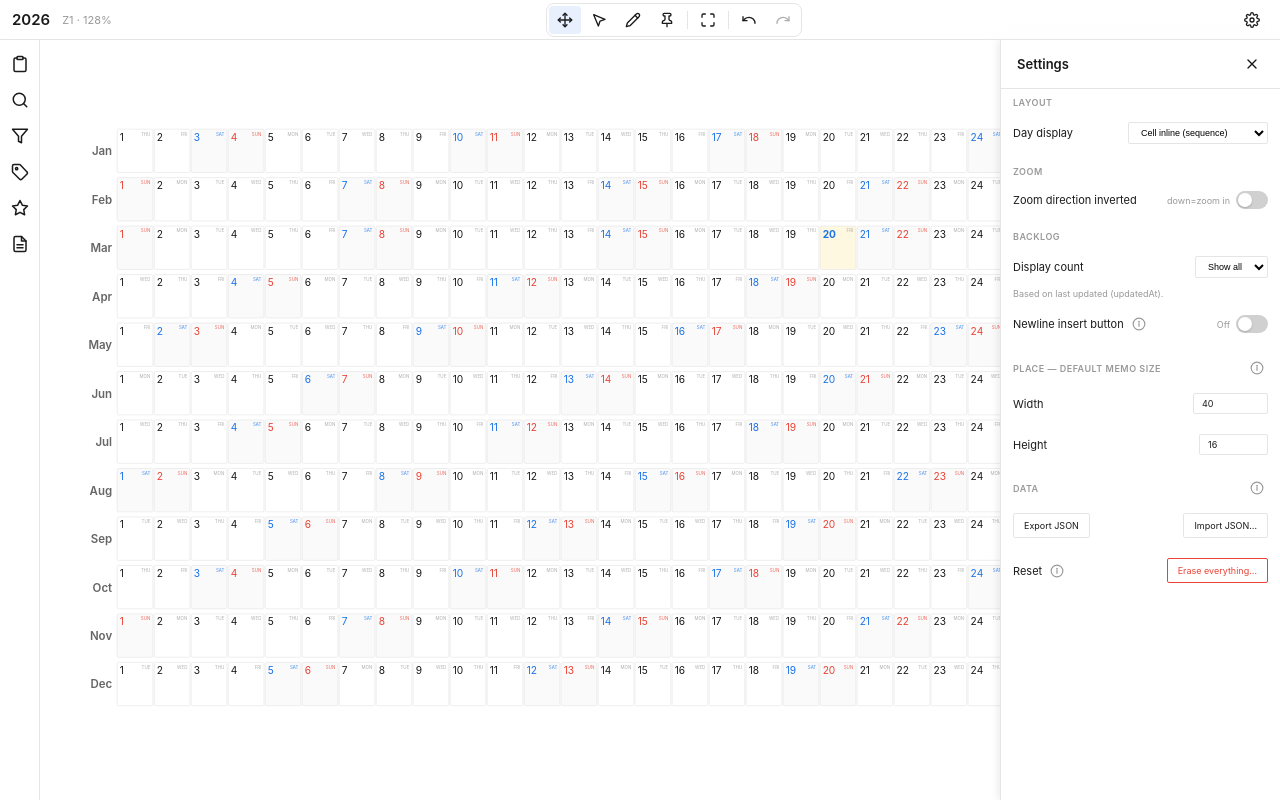
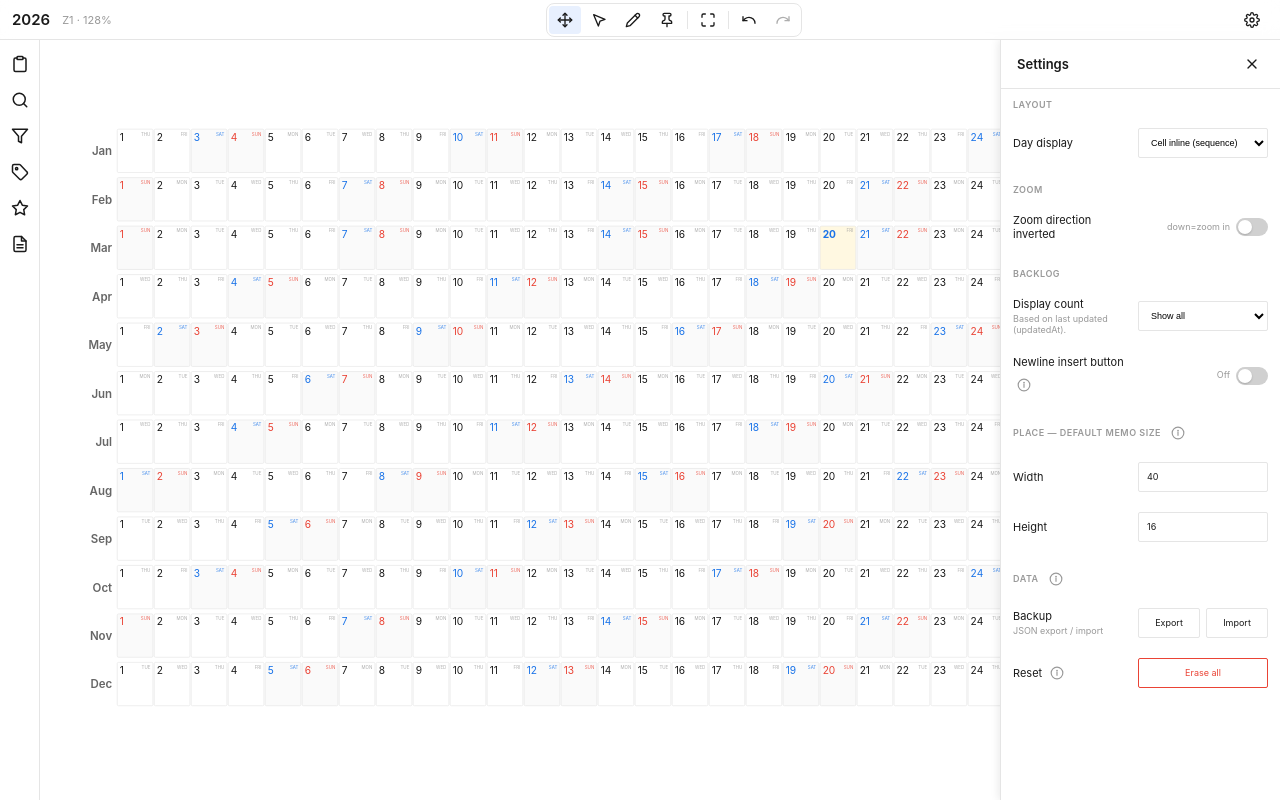
Before and after one commit to chococobyeol/anniary, a React (Vite) app: page / in a window 1280 px wide. Both pictures are taken after a click on the button 1251 px from the left and 19 px from the top of the page. Built offline with nearby package versions, Linux system fonts and the light colour scheme.

Commit message:
설정창 정렬 수정

```diff
--- a/src/components/panels/SettingsPanel.css
+++ b/src/components/panels/SettingsPanel.css
@@ -1,4 +1,5 @@
 .settings-panel {
+  --settings-control-width: 130px;
   display: flex;
   flex-direction: column;
   gap: 16px;
@@ -7,20 +8,19 @@
 .settings-section {
   display: flex;
   flex-direction: column;
-  gap: 8px;
+  gap: 4px;
 }
 
 .settings-section-heading {
   display: flex;
   align-items: center;
+  flex-wrap: wrap;
   gap: 6px;
-  padding: 0 4px;
+  padding: 2px 4px 6px;
 }
 
 .settings-section-heading .settings-section-title {
   padding: 0;
-  flex: 1;
-  min-width: 0;
 }
 
 .settings-section-title {
@@ -29,58 +29,124 @@
   text-transform: uppercase;
   color: var(--text-muted);
   letter-spacing: 0.5px;
-  padding: 0 4px;
+  padding: 2px 4px 6px;
 }
 
 .settings-row {
-  display: flex;
+  display: grid;
+  grid-template-columns: minmax(0, 1fr) var(--settings-control-width);
   align-items: center;
-  justify-content: space-between;
-  gap: 8px;
-  padding: 6px 4px;
+  column-gap: 12px;
+  row-gap: 4px;
+  padding: 8px 4px;
   border-radius: var(--radius-sm);
+  min-height: 36px;
+  box-sizing: border-box;
 }
 
 .settings-row:hover {
   background: var(--bg-cell-hover);
 }
 
+.settings-label-col {
+  min-width: 0;
+  display: flex;
+  flex-direction: column;
+  gap: 2px;
+  justify-content: center;
+}
+
 .settings-label {
   font-size: var(--font-size-sm);
   color: var(--text-primary);
-  flex-shrink: 0;
+  line-height: 1.3;
 }
 
 .settings-label--with-help {
   display: inline-flex;
   align-items: center;
   gap: 4px;
+  flex-wrap: wrap;
 }
 
-.settings-select {
-  padding: 4px 8px;
+.settings-hint-sub {
+  font-size: var(--font-size-xs);
+  color: var(--text-muted);
+  line-height: 1.25;
+}
+
+.settings-control {
+  display: flex;
+  flex-direction: column;
+  align-items: stretch;
+  justify-content: center;
+  width: 100%;
+  min-width: 0;
+}
+
+.settings-control--toggle {
+  flex-direction: row;
+  align-items: center;
+  justify-content: flex-end;
+  flex-wrap: wrap;
+  gap: 6px;
+}
+
+.settings-input,
+.settings-btn {
+  padding: 6px 8px;
   border: 1px solid var(--border-light);
   border-radius: var(--radius-sm);
   font-size: var(--font-size-xs);
   background: var(--bg-cell);
-  max-width: 140px;
+  box-sizing: border-box;
+  width: 100%;
+  min-height: 30px;
+}
+
+.settings-btn {
+  cursor: pointer;
+  text-align: center;
+  font-family: inherit;
+}
+
+.settings-btn:disabled {
+  opacity: 0.55;
+  cursor: not-allowed;
+}
+
+.settings-btn-pair {
+  display: flex;
+  gap: 6px;
+  width: 100%;
+}
+
+.settings-btn-pair .settings-btn {
+  flex: 1;
+  min-width: 0;
+  padding-left: 4px;
+  padding-right: 4px;
+}
+
+.settings-hint-inline {
+  flex: 1 1 auto;
+  min-width: 0;
+  font-size: var(--font-size-xs);
+  color: var(--text-muted);
+  line-height: 1.2;
+  text-align: right;
 }
 
 .settings-toggle-wrap {
-  display: flex;
-  align-items: center;
-  gap: 6px;
+  flex-shrink: 0;
 }
 
-.settings-hint,
 .settings-hint-block {
   font-size: var(--font-size-xs);
   color: var(--text-muted);
-}
-
-.settings-hint-block {
-  padding: 0 4px;
-  margin-top: -4px;
+  padding: 0 4px 2px;
+  margin: 0;
+  line-height: 1.3;
 }
 
 .settings-toggle {
@@ -109,7 +175,7 @@
   top: 2px;
   left: 2px;
   transition: transform var(--transition-fast);
-  box-shadow: 0 1px 2px rgba(0,0,0,0.2);
+  box-shadow: 0 1px 2px rgba(0, 0, 0, 0.2);
 }
 
 .settings-toggle.active .settings-toggle-thumb {
--- a/src/components/panels/SettingsPanel.tsx
+++ b/src/components/panels/SettingsPanel.tsx
@@ -40,29 +40,36 @@ export function SettingsPanel() {
       <div className="settings-section">
         <div className="settings-section-title">Layout</div>
 
-        <label className="settings-row">
+        <div className="settings-row">
+          <div className="settings-label-col">
             <span className="settings-label">Day display</span>
+          </div>
+          <div className="settings-control">
             <select
-            className="settings-select"
+              className="settings-input"
               value={settings.dayLayout}
               onChange={e => updateSettings({ dayLayout: e.target.value as DayLayout })}
             >
               <option value="linear">Cell inline (sequence)</option>
               <option value="weekday-aligned">Top header (weekday aligned)</option>
             </select>
-        </label>
+          </div>
+        </div>
       </div>
 
       <div className="settings-section">
         <div className="settings-section-title">Zoom</div>
 
-        <label className="settings-row">
+        <div className="settings-row">
+          <div className="settings-label-col">
             <span className="settings-label">Zoom direction inverted</span>
-          <div className="settings-toggle-wrap">
-            <span className="settings-hint">
+          </div>
+          <div className="settings-control settings-control--toggle">
+            <span className="settings-hint-inline">
               {settings.zoomInverted ? 'down=zoom out' : 'down=zoom in'}
             </span>
             <button
+              type="button"
               className={`settings-toggle ${settings.zoomInverted ? 'active' : ''}`}
               onClick={() => updateSettings({ zoomInverted: !settings.zoomInverted })}
               role="switch"
@@ -71,16 +78,20 @@ export function SettingsPanel() {
               <span className="settings-toggle-thumb" />
             </button>
           </div>
-        </label>
+        </div>
       </div>
 
       <div className="settings-section">
         <div className="settings-section-title">Backlog</div>
 
-        <label className="settings-row">
+        <div className="settings-row">
+          <div className="settings-label-col">
             <span className="settings-label">Display count</span>
+            <span className="settings-hint-sub">Based on last updated (updatedAt).</span>
+          </div>
+          <div className="settings-control">
             <select
-            className="settings-select"
+              className="settings-input"
               value={settings.backlogDisplayLimit == null ? '' : String(settings.backlogDisplayLimit)}
               onChange={e => {
                 const v = e.target.value
@@ -92,16 +103,18 @@ export function SettingsPanel() {
               <option value="100">Last 100</option>
               <option value="200">Last 200</option>
             </select>
-        </label>
-        <p className="settings-hint-block">Based on last updated (updatedAt).</p>
+          </div>
+        </div>
 
-        <label className="settings-row">
+        <div className="settings-row">
+          <div className="settings-label-col">
             <span className="settings-label settings-label--with-help">
               Newline insert button
               <HelpTip text={COPY_NEWLINE_BUTTON_HELP} />
             </span>
-          <div className="settings-toggle-wrap">
-            <span className="settings-hint">
+          </div>
+          <div className="settings-control settings-control--toggle">
+            <span className="settings-hint-inline">
               {settings.showNewlineInsertButton ? '↵ next to fields' : 'Off'}
             </span>
             <button
@@ -116,20 +129,22 @@ export function SettingsPanel() {
               <span className="settings-toggle-thumb" />
             </button>
           </div>
-        </label>
+        </div>
       </div>
 
       <div className="settings-section">
         <div className="settings-section-heading">
-          <div className="settings-section-title">Place — default memo size</div>
+          <span className="settings-section-title">Place — default memo size</span>
           <HelpTip text={COPY_PLACE_MEMO_SIZE_HELP} />
         </div>
-        <label className="settings-row">
+        <div className="settings-row">
+          <div className="settings-label-col">
             <span className="settings-label">Width</span>
+          </div>
+          <div className="settings-control">
             <input
               type="number"
-            className="settings-select"
-            style={{ maxWidth: 100 }}
+              className="settings-input"
               min={12}
               max={120}
               value={settings.placeMemoWidth}
@@ -139,13 +154,16 @@ export function SettingsPanel() {
                 })
               }
             />
-        </label>
-        <label className="settings-row">
+          </div>
+        </div>
+        <div className="settings-row">
+          <div className="settings-label-col">
             <span className="settings-label">Height</span>
+          </div>
+          <div className="settings-control">
             <input
               type="number"
-            className="settings-select"
-            style={{ maxWidth: 100 }}
+              className="settings-input"
               min={8}
               max={80}
               value={settings.placeMemoHeight}
@@ -155,19 +173,25 @@ export function SettingsPanel() {
                 })
               }
             />
-        </label>
+          </div>
+        </div>
       </div>
 
       <div className="settings-section">
         <div className="settings-section-heading">
-          <div className="settings-section-title">Data</div>
+          <span className="settings-section-title">Data</span>
           <HelpTip text={COPY_DATA_BACKUP_HELP} />
         </div>
-        <div className="settings-row" style={{ flexWrap: 'wrap', gap: 8 }}>
+        <div className="settings-row">
+          <div className="settings-label-col">
+            <span className="settings-label">Backup</span>
+            <span className="settings-hint-sub">JSON export / import</span>
+          </div>
+          <div className="settings-control">
+            <div className="settings-btn-pair">
               <button
                 type="button"
-            className="settings-select"
-            style={{ cursor: 'pointer', padding: '6px 10px' }}
+                className="settings-btn"
                 onClick={() => {
                   const s = useBoardStore.getState()
                   const payload = {
@@ -184,7 +208,9 @@ export function SettingsPanel() {
                     rangeEditPreview: s.rangeEditPreview,
                     dirty: s.dirty,
                   }
-              const blob = new Blob([JSON.stringify(payload, null, 2)], { type: 'application/json' })
+                  const blob = new Blob([JSON.stringify(payload, null, 2)], {
+                    type: 'application/json',
+                  })
                   const a = document.createElement('a')
                   a.href = URL.createObjectURL(blob)
                   a.download = formatBackupJsonFilename()
@@ -192,16 +218,14 @@ export function SettingsPanel() {
                   URL.revokeObjectURL(a.href)
                 }}
               >
-            Export JSON
+                Export
               </button>
-          <button
-            type="button"
-            className="settings-select"
-            style={{ cursor: 'pointer', padding: '6px 10px' }}
-            onClick={() => fileRef.current?.click()}
-          >
-            Import JSON…
+              <button type="button" className="settings-btn" onClick={() => fileRef.current?.click()}>
+                Import
               </button>
+            </div>
+          </div>
+        </div>
         <input
           ref={fileRef}
           type="file"
@@ -273,9 +297,9 @@ export function SettingsPanel() {
                         ? data.settings.drawShapeStrokeColor
                         : cur.settings.drawShapeStrokeColor,
                       drawShapeFillColor: (() => {
-                          const f = data.settings.drawShapeFillColor
-                          if (f === 'transparent' || f === 'none') return f
-                          if (typeof f === 'string' && f.startsWith('#')) return f
+                        const cf = data.settings.drawShapeFillColor
+                        if (cf === 'transparent' || cf === 'none') return cf
+                        if (typeof cf === 'string' && cf.startsWith('#')) return cf
                         return cur.settings.drawShapeFillColor
                       })(),
                       drawShapeStrokeWeight: normImportedDrawWeight(
@@ -298,16 +322,17 @@ export function SettingsPanel() {
             }
           }}
         />
-        </div>
         <div className="settings-row">
+          <div className="settings-label-col">
             <span className="settings-label settings-label--with-help">
               Reset
               <HelpTip text={COPY_DATA_RESET_HELP} />
             </span>
+          </div>
+          <div className="settings-control">
             <button
               type="button"
-            className="settings-select settings-btn-danger"
-            style={{ cursor: 'pointer', padding: '6px 10px' }}
+              className="settings-btn settings-btn-danger"
               onClick={() => {
                 if (
                   !window.confirm(
@@ -326,8 +351,9 @@ export function SettingsPanel() {
                 resetAllData()
               }}
             >
-            Erase everything…
+              Erase all
             </button>
+          </div>
         </div>
       </div>
     </div>
```
Lines whose indentation alone changed are shown as unchanged.
